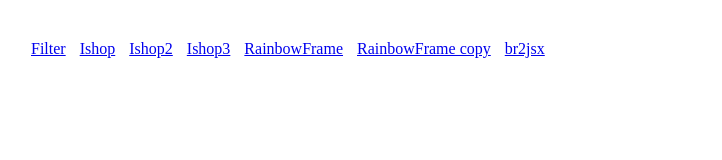
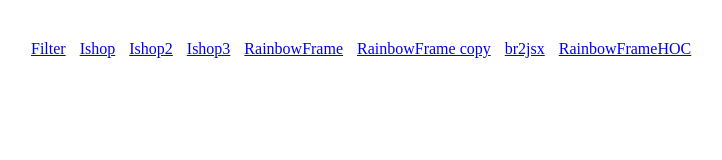
Before and after one commit to mariariazanova/FD3-Riazanova-1, a plain HTML site: page index.html in a window 1280 px wide. Shown: the whole page, without its empty margins (9-731 px from the left). Drawn offline with Linux system fonts and the light colour scheme.

Commit message:
Update index.html

```diff
--- a/index.html
+++ b/index.html
@@ -18,6 +18,7 @@
     <a href="RainbowFrame/index.html">RainbowFrame</a>
     <a href="RainbowFrame copy/index.html">RainbowFrame copy</a>
     <a href="br2jsx/index.html">br2jsx</a>
+    <a href="RainbowFrameHOC/index.html">RainbowFrameHOC</a>
 
 
   </nav>
```
